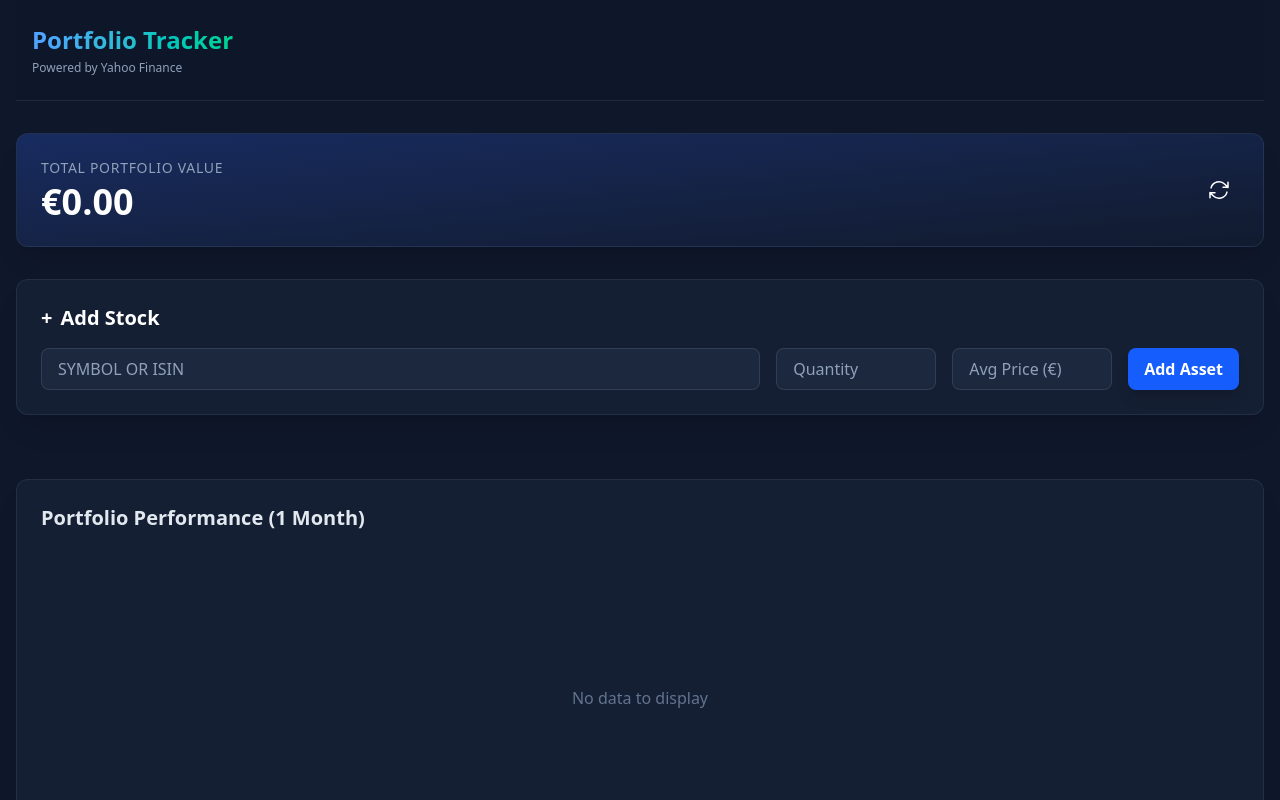
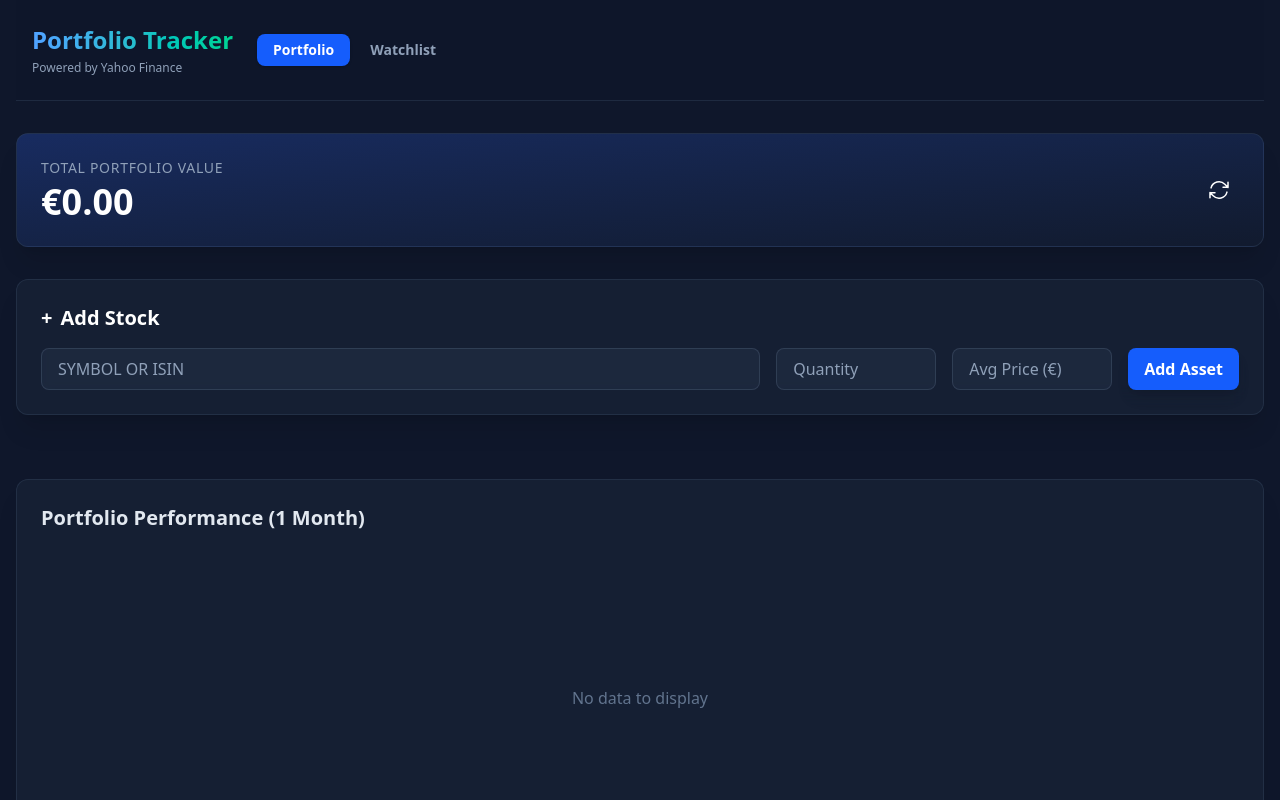
Before and after one commit to ammarnajjar/portfolio, a React (Vite) app: page / in a window 1280 px wide. Shown: the top 800 px of the page. Built offline with nearby package versions, Linux system fonts and the light colour scheme.

Commit message:
feat(watchlist): add Portfolio/Watchlist nav to sticky header; lift tab state to App

```diff
--- a/src/App.tsx
+++ b/src/App.tsx
@@ -1,62 +1,93 @@
-import React from 'react';
-import { StoreProvider } from './services/store';
-import { useStore } from './services/useStore';
-import { Layout } from './components/Layout';
-import { AddStockForm } from './components/AddStockForm';
-import { PortfolioList } from './components/PortfolioList';
-import { PortfolioChart } from './components/Chart';
+// src/App.tsx
+import React, { useState } from "react";
+import { StoreProvider } from "./services/store";
+import { WatchlistProvider } from "./watchlist/watchlist-store";
+import { useStore } from "./services/useStore";
+import { Layout } from "./components/Layout";
+import type { AppTab } from "./components/Layout";
+import { AddStockForm } from "./components/AddStockForm";
+import { PortfolioList } from "./components/PortfolioList";
+import { PortfolioChart } from "./components/Chart";
+import { WatchlistView } from "./watchlist/WatchlistView";
 
 const Dashboard: React.FC = () => {
   const { totalValue, isLoading, refreshPortfolio, stopRefresh } = useStore();
+  const [activeTab, setActiveTab] = useState<AppTab>("portfolio");
 
   return (
-    <Layout>
+    <Layout activeTab={activeTab} onTabChange={setActiveTab}>
       <div className="grid grid-cols-1 gap-8">
-        {/* Summary Card */}
+        {/* Summary Card — always visible */}
         <div className="glass-panel p-6 bg-gradient-to-br from-blue-900/50 to-slate-900/50 flex justify-between items-center">
           <div>
-            <h2 className="text-sm text-slate-400 font-medium uppercase tracking-wider">Total Portfolio Value</h2>
+            <h2 className="text-sm text-slate-400 font-medium uppercase tracking-wider">
+              Total Portfolio Value
+            </h2>
             <div className="text-4xl font-bold text-white mt-1">
-              €{totalValue.toLocaleString('en-US', { minimumFractionDigits: 2, maximumFractionDigits: 2 })}
+              €
+              {totalValue.toLocaleString("en-US", {
+                minimumFractionDigits: 2,
+                maximumFractionDigits: 2,
+              })}
             </div>
           </div>
           <div className="flex items-center gap-3">
             <button
-              onClick={() => isLoading ? stopRefresh && stopRefresh() : refreshPortfolio()}
-              className={`p-2 rounded-full hover:bg-white/10 transition-colors ${isLoading ? 'bg-rose-600 text-white' : ''}`}
-              title={isLoading ? 'Stop Refresh' : 'Refresh Prices'}
+              onClick={() =>
+                isLoading ? stopRefresh && stopRefresh() : refreshPortfolio()
+              }
+              className={`p-2 rounded-full hover:bg-white/10 transition-colors ${isLoading ? "bg-rose-600 text-white" : ""}`}
+              title={isLoading ? "Stop Refresh" : "Refresh Prices"}
             >
               {isLoading ? (
-              <svg xmlns="http://www.w3.org/2000/svg" viewBox="0 0 24 24" fill="currentColor" className="w-5 h-5">
+                <svg
+                  xmlns="http://www.w3.org/2000/svg"
+                  viewBox="0 0 24 24"
+                  fill="currentColor"
+                  className="w-5 h-5"
+                >
                   <rect x="4" y="4" width="16" height="16" rx="2" ry="2" />
                 </svg>
               ) : (
-              <svg xmlns="http://www.w3.org/2000/svg" fill="none" viewBox="0 0 24 24" strokeWidth={1.5} stroke="currentColor"
-                   className={`w-6 h-6`}>
-                <path strokeLinecap="round" strokeLinejoin="round" d="M16.023 9.348h4.992v-.001M2.985 19.644v-4.992m0 0h4.992m-4.993 0 3.181 3.183a8.25 8.25 0 0 0 13.803-3.7M4.031 9.865a8.25 8.25 0 0 1 13.803-3.7l3.181 3.182m0-4.991v4.99" />
+                <svg
+                  xmlns="http://www.w3.org/2000/svg"
+                  fill="none"
+                  viewBox="0 0 24 24"
+                  strokeWidth={1.5}
+                  stroke="currentColor"
+                  className="w-6 h-6"
+                >
+                  <path
+                    strokeLinecap="round"
+                    strokeLinejoin="round"
+                    d="M16.023 9.348h4.992v-.001M2.985 19.644v-4.992m0 0h4.992m-4.993 0 3.181 3.183a8.25 8.25 0 0 0 13.803-3.7M4.031 9.865a8.25 8.25 0 0 1 13.803-3.7l3.181 3.182m0-4.991v4.99"
+                  />
                 </svg>
               )}
             </button>
-            {/* refresh progress not exposed here */}
           </div>
         </div>
 
+        {/* Tab content */}
+        {activeTab === "portfolio" && (
+          <>
             <AddStockForm />
-
             <PortfolioChart />
-
             <PortfolioList />
+          </>
+        )}
+        {activeTab === "watchlist" && <WatchlistView />}
       </div>
     </Layout>
   );
 };
 
-const App: React.FC = () => {
-  return (
+const App: React.FC = () => (
   <StoreProvider>
+    <WatchlistProvider>
       <Dashboard />
+    </WatchlistProvider>
   </StoreProvider>
 );
-};
 
 export default App;
--- a/src/components/Layout.tsx
+++ b/src/components/Layout.tsx
@@ -1,15 +1,47 @@
-import React from 'react';
+// src/components/Layout.tsx
+import React from "react";
+import { useStore } from "../services/useStore";
 
-import { useStore } from '../services/useStore';
+export type AppTab = "portfolio" | "watchlist";
 
-export const Layout: React.FC<{ children: React.ReactNode }> = ({ children }) => {
-  const { totalValue, totalCost, totalGain, totalGainPercent, portfolio, autoRefreshEnabled, setAutoRefreshEnabled, autoRefreshIntervalMinutes, setAutoRefreshIntervalMinutes, autoRefreshIntervalIsDefault } = useStore();
+interface LayoutProps {
+  children: React.ReactNode;
+  activeTab: AppTab;
+  onTabChange: (tab: AppTab) => void;
+}
+
+const NAV_BTN = {
+  active:
+    "px-4 py-1.5 rounded-lg text-sm font-semibold bg-blue-600 text-white shadow",
+  inactive:
+    "px-4 py-1.5 rounded-lg text-sm font-semibold text-slate-400 hover:text-white hover:bg-white/10 transition-colors",
+};
+
+export const Layout: React.FC<LayoutProps> = ({
+  children,
+  activeTab,
+  onTabChange,
+}) => {
+  const {
+    totalValue,
+    totalCost,
+    totalGain,
+    totalGainPercent,
+    portfolio,
+    autoRefreshEnabled,
+    setAutoRefreshEnabled,
+    autoRefreshIntervalMinutes,
+    setAutoRefreshIntervalMinutes,
+    autoRefreshIntervalIsDefault,
+  } = useStore();
   const isPositive = totalGain >= 0;
 
   return (
     <div className="min-h-screen pb-10 px-2 sm:px-4">
       <header className="py-6 px-4 mb-8 border-b border-slate-700/50 bg-slate-900/50 backdrop-blur-sm sticky top-0 z-10">
         <div className="max-w-8xl mx-auto flex flex-col sm:flex-row sm:items-center sm:justify-between gap-4 sm:gap-0">
+          {/* Left: title + nav */}
+          <div className="flex items-center gap-6">
             <div>
               <h1 className="text-2xl font-bold bg-gradient-to-r from-blue-400 to-emerald-400 bg-clip-text text-transparent">
                 Portfolio Tracker
@@ -18,31 +50,61 @@ export const Layout: React.FC<{ children: React.ReactNode }> = ({ children }) =>
                 Powered by Yahoo Finance
               </div>
             </div>
+            <nav className="flex gap-1">
+              <button
+                className={
+                  activeTab === "portfolio" ? NAV_BTN.active : NAV_BTN.inactive
+                }
+                onClick={() => onTabChange("portfolio")}
+              >
+                Portfolio
+              </button>
+              <button
+                className={
+                  activeTab === "watchlist" ? NAV_BTN.active : NAV_BTN.inactive
+                }
+                onClick={() => onTabChange("watchlist")}
+              >
+                Watchlist
+              </button>
+            </nav>
+          </div>
 
-          {portfolio.length > 0 && (
+          {/* Right: stats + auto-refresh (only shown on portfolio tab with holdings) */}
+          {activeTab === "portfolio" && portfolio.length > 0 && (
             <div className="flex gap-8 flex-wrap md:flex-nowrap text-right items-center">
               <div className="flex items-center gap-3">
                 <button
-                  className={`px-3 py-1 rounded-md text-sm font-medium ${autoRefreshEnabled ? 'bg-emerald-600 text-white' : 'bg-slate-700 text-slate-200'}`}
-                  onClick={() => setAutoRefreshEnabled && setAutoRefreshEnabled(!autoRefreshEnabled)}
+                  className={`px-3 py-1 rounded-md text-sm font-medium ${autoRefreshEnabled ? "bg-emerald-600 text-white" : "bg-slate-700 text-slate-200"}`}
+                  onClick={() =>
+                    setAutoRefreshEnabled &&
+                    setAutoRefreshEnabled(!autoRefreshEnabled)
+                  }
                 >
-                  {autoRefreshEnabled ? 'Auto Refresh: On' : 'Auto Refresh: Off'}
+                  {autoRefreshEnabled
+                    ? "Auto Refresh: On"
+                    : "Auto Refresh: Off"}
                 </button>
                 <div className="text-xs text-slate-400 ml-2 flex items-center gap-2">
                   <span>Interval</span>
                   <div className="flex items-center gap-2">
                     <div className="grid grid-cols-2 gap-2 lg:grid-cols-4">
-                      {[1,5,15,60].map((m) => (
+                      {[1, 5, 15, 60].map(m => (
                         <div key={m} className="flex items-center gap-2">
                           <button
-                            className={`w-full text-center px-2 py-1 rounded text-sm ${autoRefreshIntervalMinutes === m ? 'bg-emerald-600 text-white' : 'bg-slate-700 text-slate-200'}`}
-                            onClick={() => setAutoRefreshIntervalMinutes && setAutoRefreshIntervalMinutes(m)}
+                            className={`w-full text-center px-2 py-1 rounded text-sm ${autoRefreshIntervalMinutes === m ? "bg-emerald-600 text-white" : "bg-slate-700 text-slate-200"}`}
+                            onClick={() =>
+                              setAutoRefreshIntervalMinutes &&
+                              setAutoRefreshIntervalMinutes(m)
+                            }
                             aria-label={`set-interval-${m}`}
                           >
                             {m}m
                           </button>
                           {m === 5 && autoRefreshIntervalIsDefault && (
-                            <span className="text-[10px] text-slate-300">(default)</span>
+                            <span className="text-[10px] text-slate-300">
+                              (default)
+                            </span>
                           )}
                         </div>
                       ))}
@@ -52,22 +114,39 @@ export const Layout: React.FC<{ children: React.ReactNode }> = ({ children }) =>
               </div>
               <div>
                 <div className="text-sm text-slate-400">Total Invested</div>
-                <div className="text-xl font-semibold text-slate-300">€{totalCost.toLocaleString('en-US', { minimumFractionDigits: 2, maximumFractionDigits: 2 })}</div>
+                <div className="text-xl font-semibold text-slate-300">
+                  €
+                  {totalCost.toLocaleString("en-US", {
+                    minimumFractionDigits: 2,
+                    maximumFractionDigits: 2,
+                  })}
+                </div>
               </div>
               <div>
                 <div className="text-sm text-slate-400">Total Value</div>
-                <div className="text-2xl font-bold text-white">€{totalValue.toLocaleString('en-US', { minimumFractionDigits: 2, maximumFractionDigits: 2 })}</div>
-                <div className={`text-sm font-medium ${isPositive ? 'text-emerald-400' : 'text-rose-400'}`}>
-                  {isPositive ? '+' : ''}€{totalGain.toLocaleString('en-US', { minimumFractionDigits: 2, maximumFractionDigits: 2 })} ({totalGainPercent.toFixed(2)}%)
+                <div className="text-2xl font-bold text-white">
+                  €
+                  {totalValue.toLocaleString("en-US", {
+                    minimumFractionDigits: 2,
+                    maximumFractionDigits: 2,
+                  })}
+                </div>
+                <div
+                  className={`text-sm font-medium ${isPositive ? "text-emerald-400" : "text-rose-400"}`}
+                >
+                  {isPositive ? "+" : ""}€
+                  {totalGain.toLocaleString("en-US", {
+                    minimumFractionDigits: 2,
+                    maximumFractionDigits: 2,
+                  })}{" "}
+                  ({totalGainPercent.toFixed(2)}%)
                 </div>
               </div>
             </div>
           )}
         </div>
       </header>
-      <main className="max-w-8xl mx-auto space-y-8">
-        {children}
-      </main>
+      <main className="max-w-8xl mx-auto space-y-8">{children}</main>
     </div>
   );
 };
```
Also changed, not shown: 2 other files (tests, documents, lock files or other folders). Lines whose indentation alone changed are shown as unchanged.
